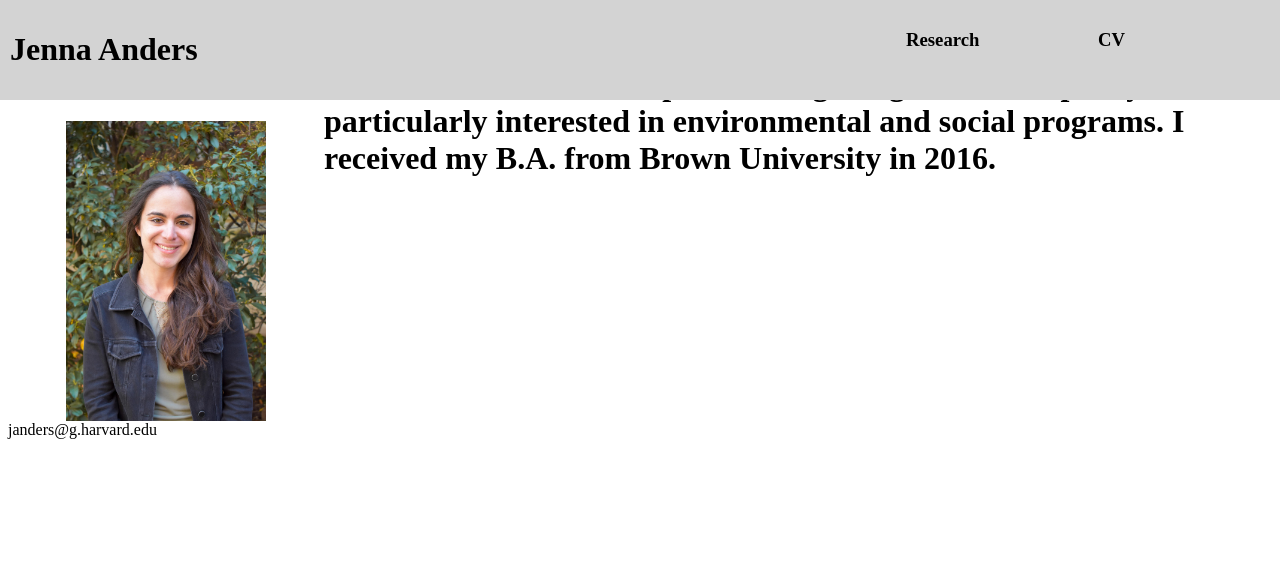
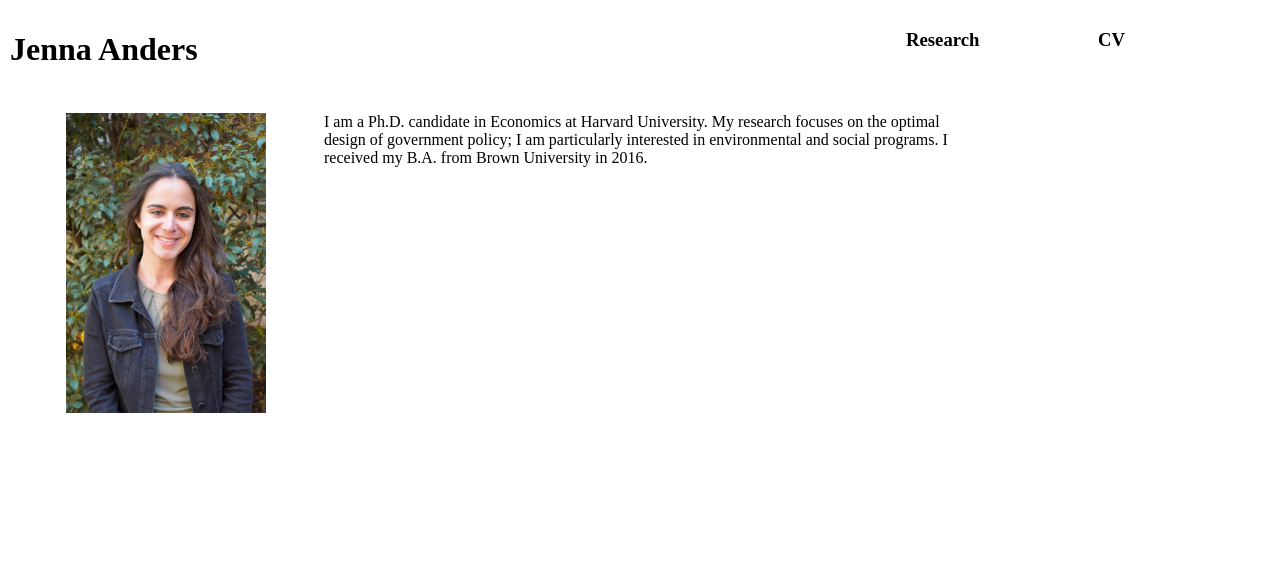
Before and after one commit to jenna-anders/temp.github.io, a plain HTML site: page index.html in a window 1280 px wide. Shown: the top 580 px of the page. Drawn offline with Linux system fonts and the light colour scheme.

Commit message:
getting the hang!

```diff
--- a/index.html
+++ b/index.html
@@ -5,7 +5,7 @@
     top: 0;
     left: 0;
     width: 100%;
-    background-color: LightGray;
+    background-color: white;
     color: black;
     padding: 10px;
   }
@@ -34,6 +34,10 @@
   vertical-align: middle;
   line-height: normal;
 }
+
+  body {
+  font-family: Arial, sans-serif;
+}
 }
     </style>
 </head>
@@ -51,22 +55,17 @@
 
 
   <div class="column" style="width:25%">
-<div class="row"  style="margin-top:3cm;">
 <img src="me.jpeg" class="center" style="object-fit:contain;
             width:200px;
-            height:auto;
-            margin-top:0cm;" alt="hi" class="inline"/>
+            height:auto;" alt="hi" class="inline"/>
+
 </div>
-janders@g.harvard.edu
+<div class=column" style="width:75%; margin-top:3cm;">
+I am a Ph.D. candidate in Economics at Harvard University. My research focuses on the optimal design of government policy; I am particularly interested in environmental and social programs.
+
+I received my B.A. from Brown University in 2016.
 </div>
  </div>
-
-  <div class="column" style="width:75%">
-<h1> I am a Ph.D. candidate in Economics at Harvard University. My research focuses on the optimal design of government policy; I am particularly interested in environmental and social programs.
-
-I received my B.A. from Brown University in 2016.
- </hi>
-</div>
 
  <div class="column" style="width:100%"><img src="fortwitter.jpeg" class="center" style="object-fit:contain;
             width:200px;
```
Also changed, not shown: __.jpeg (deleted), 1 other file.
